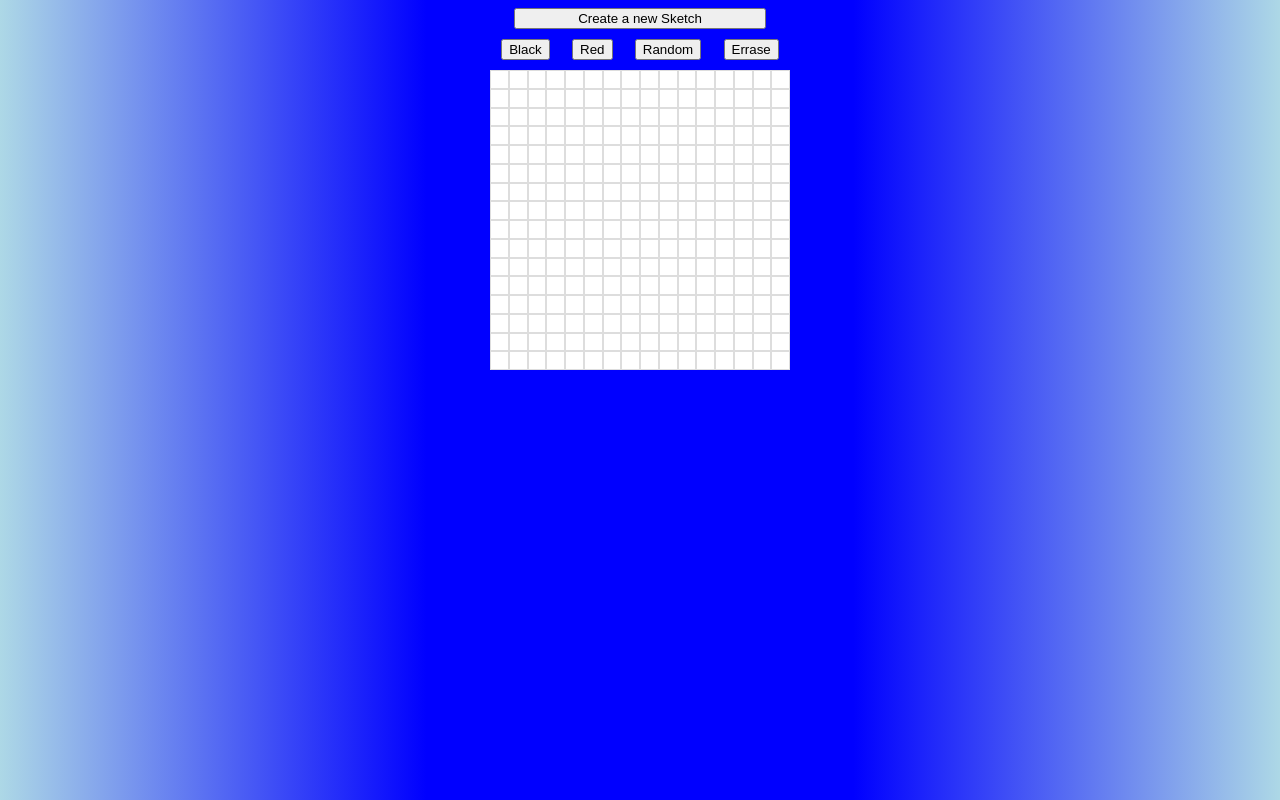
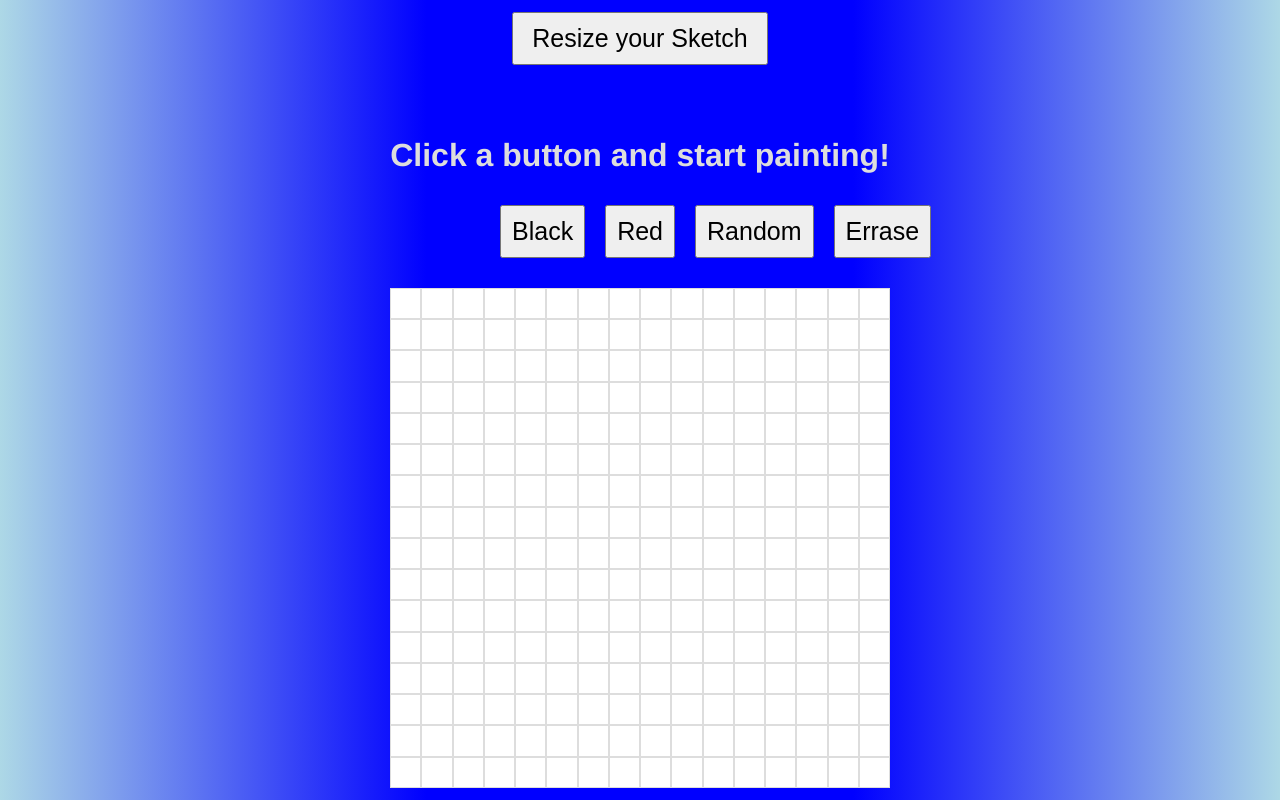
Before and after one commit to Gonzalo102/etch-a-sketch, a plain HTML site: page index.html in a window 1280 px wide. Drawn offline with Linux system fonts and the light colour scheme.

Commit message:
final commit

```diff
--- a/index.html
+++ b/index.html
@@ -6,16 +6,18 @@
     <meta name="viewport" content="width=device-width, initial-scale=1.0">
     <title>Document</title>
     <link rel="stylesheet" href="main.css">
+    <script defer src="script.js"></script>
 </head>
 <body>
     <div class="wrapper">
         <button id="button">
-        Create a new Sketch
+            Resize your Sketch
         </button>
+        <h1> Click a button and start painting!</h1>
         <div id="buttonContainer" class="button-container">
         </div>
         <div id="container">
         </div>
+    </div>
 </body>
-    <script src="script.js"></script>
 </html>
--- a/main.css
+++ b/main.css
@@ -1,5 +1,6 @@
 body{
   background: linear-gradient(to left, lightblue, blue, blue, lightblue);
+  margin: 0;
 }
 
 .wrapper {
@@ -7,15 +8,16 @@ body{
   flex-direction: column;
   justify-content: center;
   align-items: center;
+  height: 100vh;
+  min-width: 600px;
 }
 
 #container {
   display: grid;
   grid-template-rows: repeat(var(--grid-rows), 1fr);
   grid-template-columns: repeat(var(--grid-cols), 1fr);
-    min-width: 300px;
-    min-height: 300px;
-    height: 300px;
+  min-width: 500px;
+  min-height: 500px;
   margin-top: 10px;
   background-color: white;
 }
@@ -40,4 +42,19 @@ body{
 
 #button {
   width: 20%;
+  margin-bottom: 50px;
 }
+
+button {
+  font-size: 25px;
+  padding: 10px;
+}
+
+.button-container button {
+  margin: 0 10px 20px;
+}
+
+h1 {
+  color: #ddd;
+  font-family: 'Franklin Gothic Medium', 'Arial Narrow', Arial, sans-serif;
+}
--- a/script.js
+++ b/script.js
@@ -1,7 +1,10 @@
 let color;
 
+//selectors
 const container = document.getElementById("container");
 const button = document.getElementById("button");
+
+//event listeners
 button.addEventListener('click', newGrid);
 window.addEventListener("load", setDefaultGrid);
 window.addEventListener("load", createButtons);
@@ -42,7 +45,6 @@ function makeGrid(rows, cols) {
 }
 
 function erraseGrid() {
-// Eliminando todos los hijos de un elemento
 	while (container.firstChild) {
   container.removeChild(container.firstChild);
   }
@@ -99,7 +101,6 @@ function createButtons() {
     erraseButton.innerText = 'Errase';
     erraseButton.setAttribute('id','erraseButton');
     erraseButton.addEventListener("click", changeColor);
-
 }
 
 function random_rgba() {
```
Also changed, not shown: 1 other file. Lines whose indentation alone changed are shown as unchanged.
